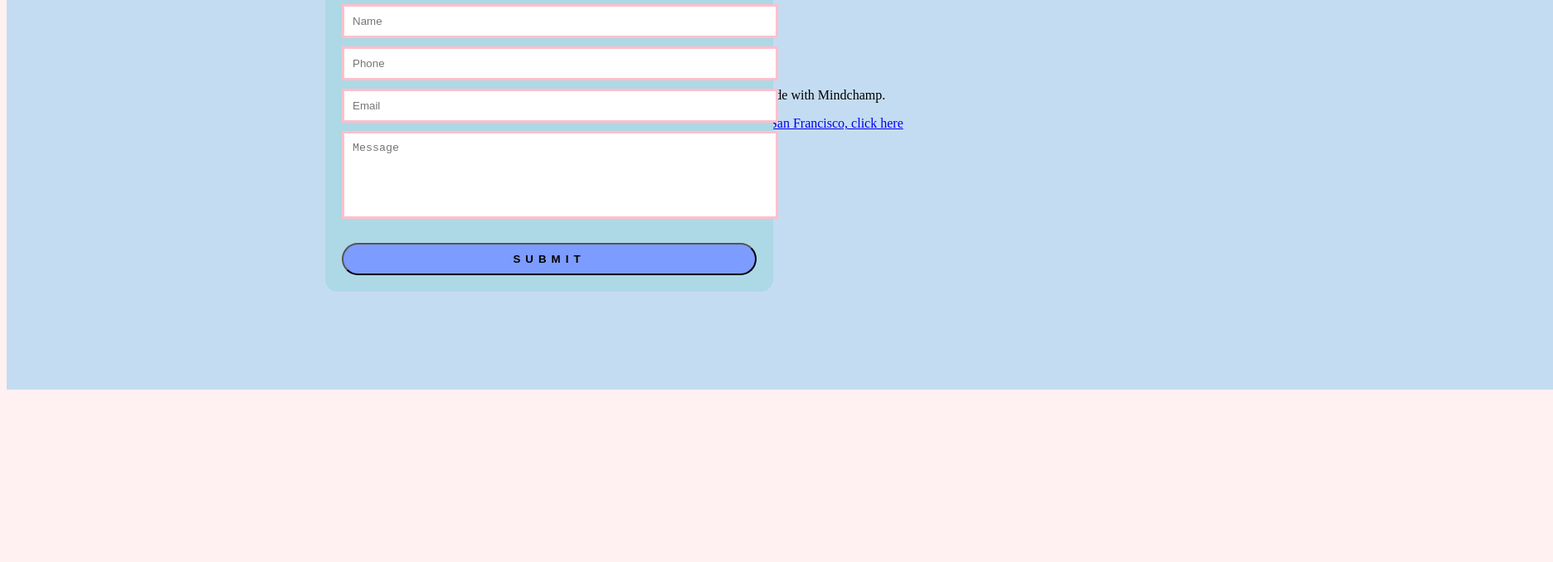
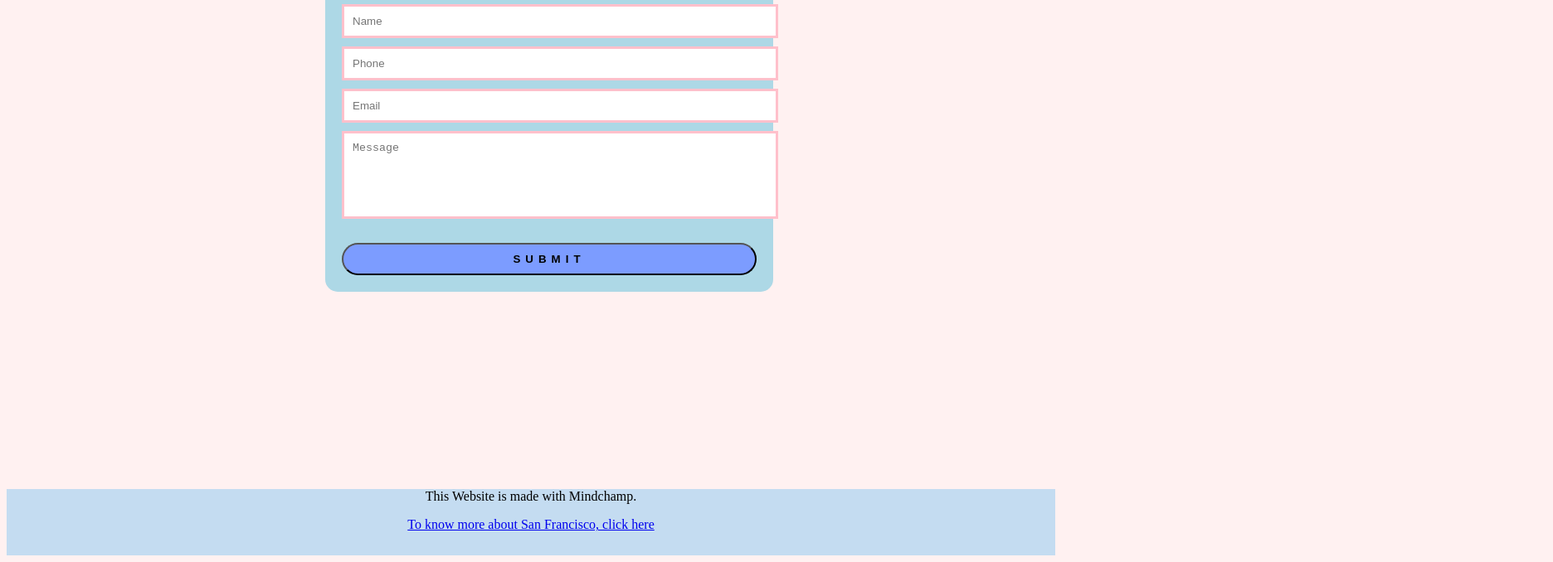
Before and after one commit to AnvayDiyanMinz/Website2, a plain HTML site: page ContactUs.HTML in a window 1280 px wide. Shown: the part 381-1059 px from the top of the page at 83% size, 1872 px wide, since content can reach past the window. Before the commit the page ends 859 px from the top, so only its background shows below. Drawn offline with Linux system fonts and the light colour scheme.

Commit message:
Update ContactUs.HTML

```diff
--- a/ContactUs.HTML
+++ b/ContactUs.HTML
@@ -13,7 +13,7 @@ footer{
 background-color: #c4dcf1;
 width:100%;
 height:80px;
-padding: 300px;
+margin-top: 800px;
 }
 
 
```
